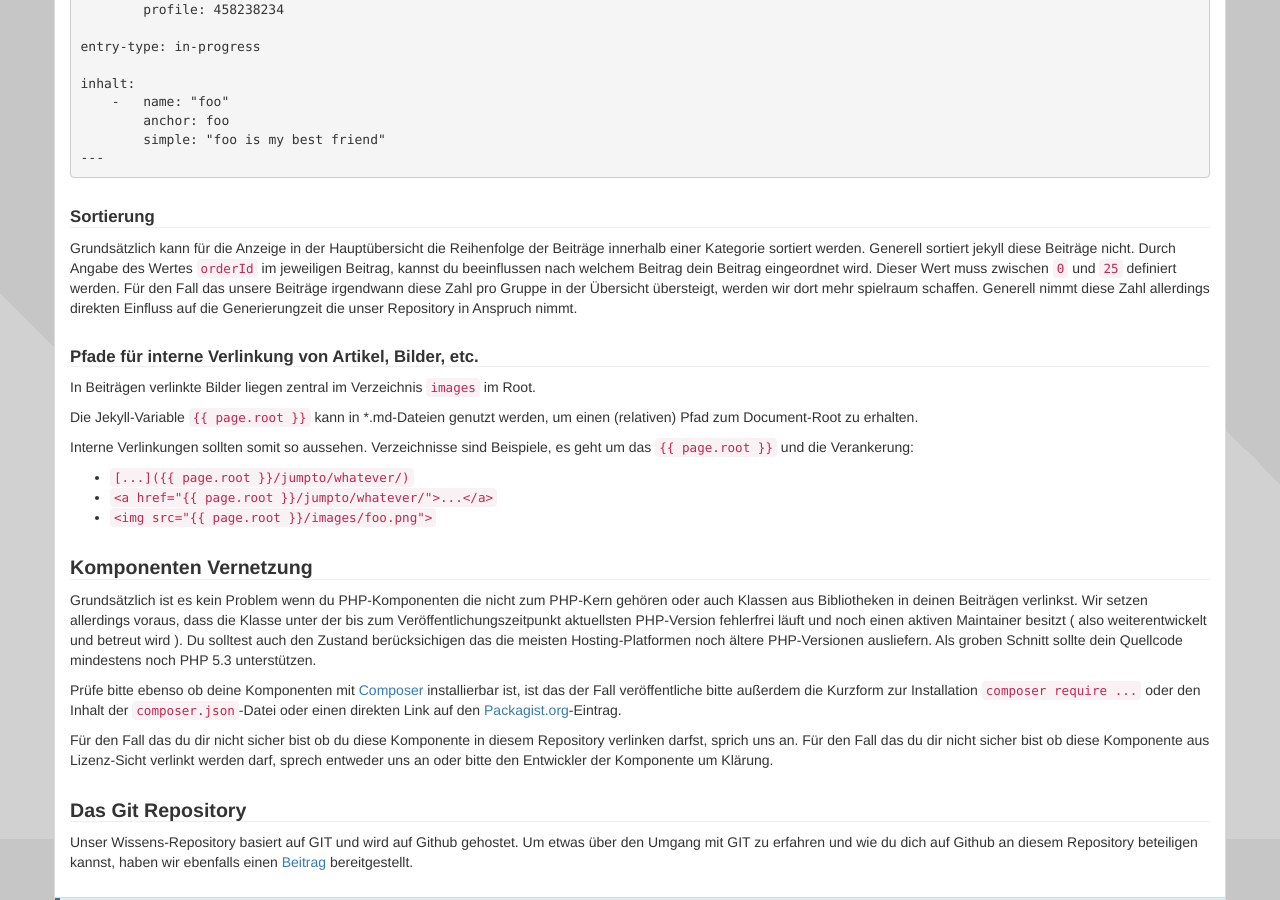
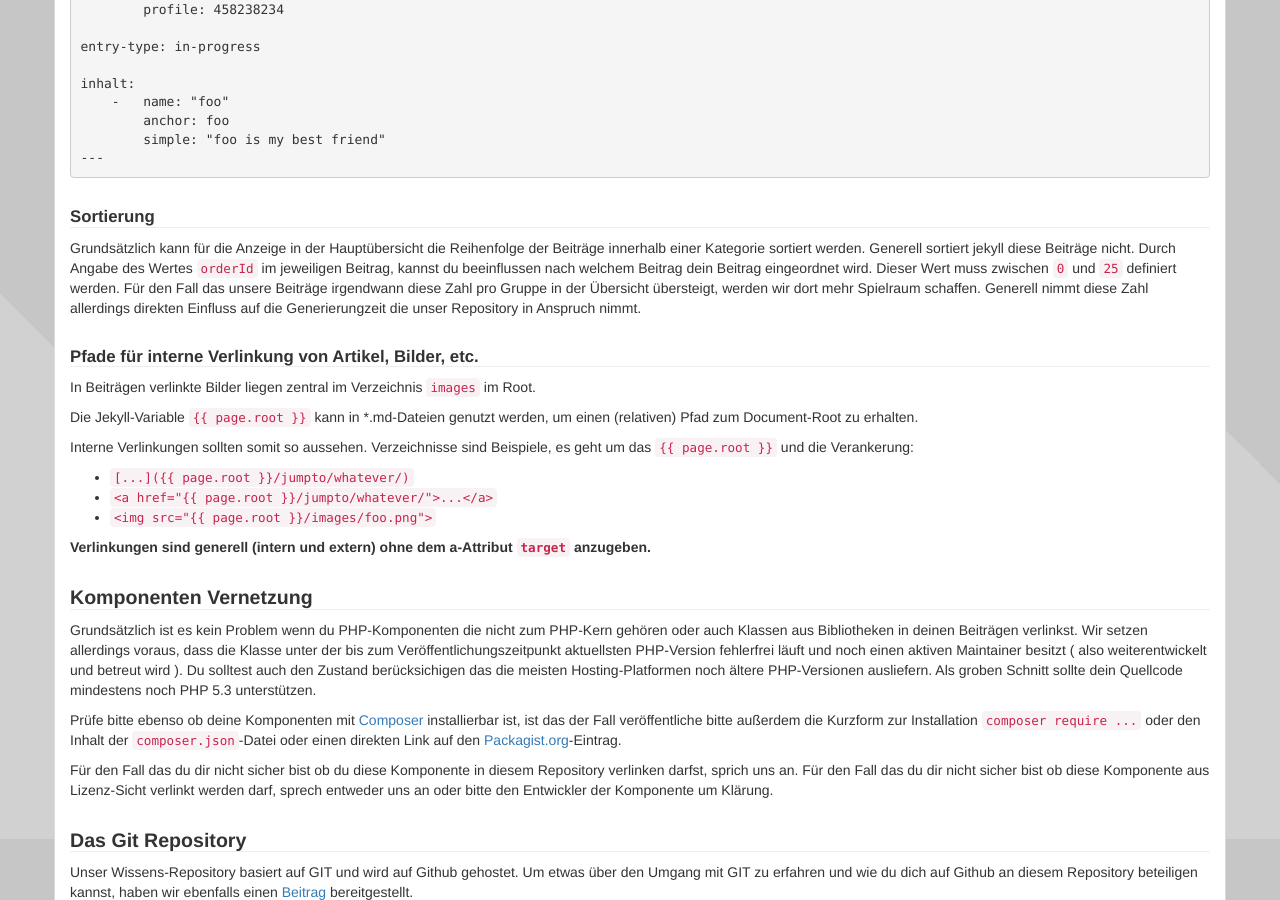
Before and after one commit to php-de/php-de.github.io, a Jekyll site: the page built from contribute.md, in a window 1280 px wide and 900 px high, scrolled down 2761 px. Built offline with Jekyll 4.4.1, drawn with Linux system fonts in a browser that asks for light colours; nearby versions of some CDN libraries.

Commit message:
Hinweis Verlinkungen ohne target

```diff
--- a/contribute.md
+++ b/contribute.md
@@ -161,7 +161,7 @@ inhalt:
 
 #### Sortierung
 
-Grundsätzlich kann für die Anzeige in der Hauptübersicht die Reihenfolge der Beiträge innerhalb einer Kategorie sortiert werden. Generell sortiert jekyll diese Beiträge nicht. Durch Angabe des Wertes `orderId` im jeweiligen Beitrag, kannst du beeinflussen nach welchem Beitrag dein Beitrag eingeordnet wird. Dieser Wert muss zwischen `0` und `25` definiert werden. Für den Fall das unsere Beiträge irgendwann diese Zahl pro Gruppe in der Übersicht übersteigt, werden wir dort mehr spielraum schaffen. Generell nimmt diese Zahl allerdings direkten Einfluss auf die Generierungzeit die unser Repository in Anspruch nimmt.
+Grundsätzlich kann für die Anzeige in der Hauptübersicht die Reihenfolge der Beiträge innerhalb einer Kategorie sortiert werden. Generell sortiert jekyll diese Beiträge nicht. Durch Angabe des Wertes `orderId` im jeweiligen Beitrag, kannst du beeinflussen nach welchem Beitrag dein Beitrag eingeordnet wird. Dieser Wert muss zwischen `0` und `25` definiert werden. Für den Fall das unsere Beiträge irgendwann diese Zahl pro Gruppe in der Übersicht übersteigt, werden wir dort mehr Spielraum schaffen. Generell nimmt diese Zahl allerdings direkten Einfluss auf die Generierungzeit die unser Repository in Anspruch nimmt.
 
 
 #### Pfade für interne Verlinkung von Artikel, Bilder, etc.
@@ -178,6 +178,9 @@ Interne Verlinkungen sollten somit so aussehen. Verzeichnisse sind Beispiele, es
 - `<img src="{{ "{{ page.root " }}}}/images/foo.png">`
 
 
+**Verlinkungen sind generell (intern und extern) ohne dem a-Attribut `target` anzugeben.**
+
+
 ### Komponenten Vernetzung
 
 Grundsätzlich ist es kein Problem wenn du PHP-Komponenten die nicht zum PHP-Kern gehören oder auch Klassen aus Bibliotheken in deinen Beiträgen verlinkst. Wir setzen allerdings voraus, dass die Klasse unter der bis zum Veröffentlichungszeitpunkt aktuellsten PHP-Version fehlerfrei läuft und noch einen aktiven Maintainer besitzt ( also weiterentwickelt und betreut wird ). Du solltest auch den Zustand berücksichigen das die meisten Hosting-Platformen noch ältere PHP-Versionen ausliefern. Als groben Schnitt sollte dein Quellcode mindestens noch PHP 5.3 unterstützen.
```
